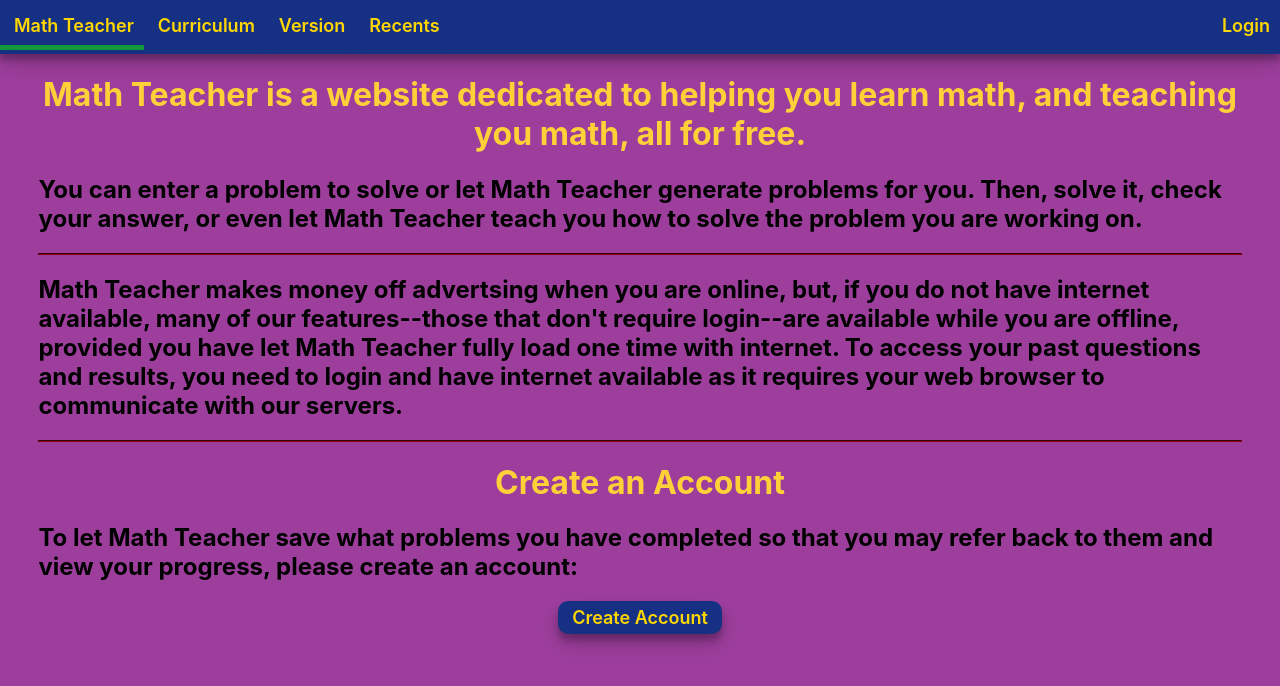
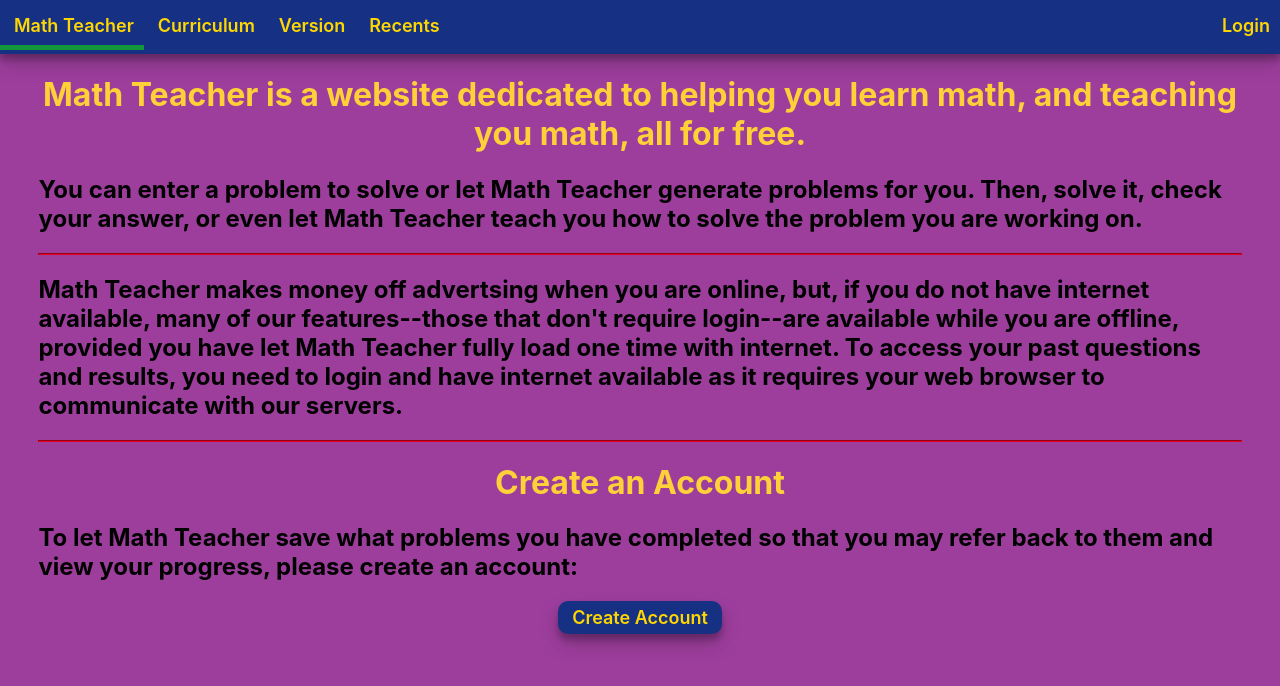
Before and after one commit to matthewrobertsdev/mathstudent, a React (Create React App) app: page / in a window 1280 px wide. Shown: the top 686 px of the page. Built offline with nearby package versions, Linux system fonts and the light colour scheme.

Commit message:
changed input and line color

```diff
--- a/src/styles/app.css
+++ b/src/styles/app.css
@@ -2,7 +2,7 @@ body{
   background-color: rgb(157, 62, 157)/*rgb(209, 28, 28);rgb(157, 62, 157);*/;
 }
 hr{
-  border-color: rgb(138, 0, 21);/*rgb(109, 0, 109)*/;
+  border-color: rgb(231, 0, 35);/*rgb(109, 0, 109)*/;
 }
 h1{
   color: rgb(255, 209, 56); /*rgb(0, 21, 84);*/
@@ -27,7 +27,7 @@ h1{
   text-decoration: underline;
 }
 input{
-  background-color: /*rgb(236, 126, 8);*/ rgb(227, 36, 65);;
+  background-color: lightblue;/*rgb(236, 126, 8);*/ /*rgb(227, 36, 65);*/
   border-color: black;
   font-size: large;
   width: 150px;
```
